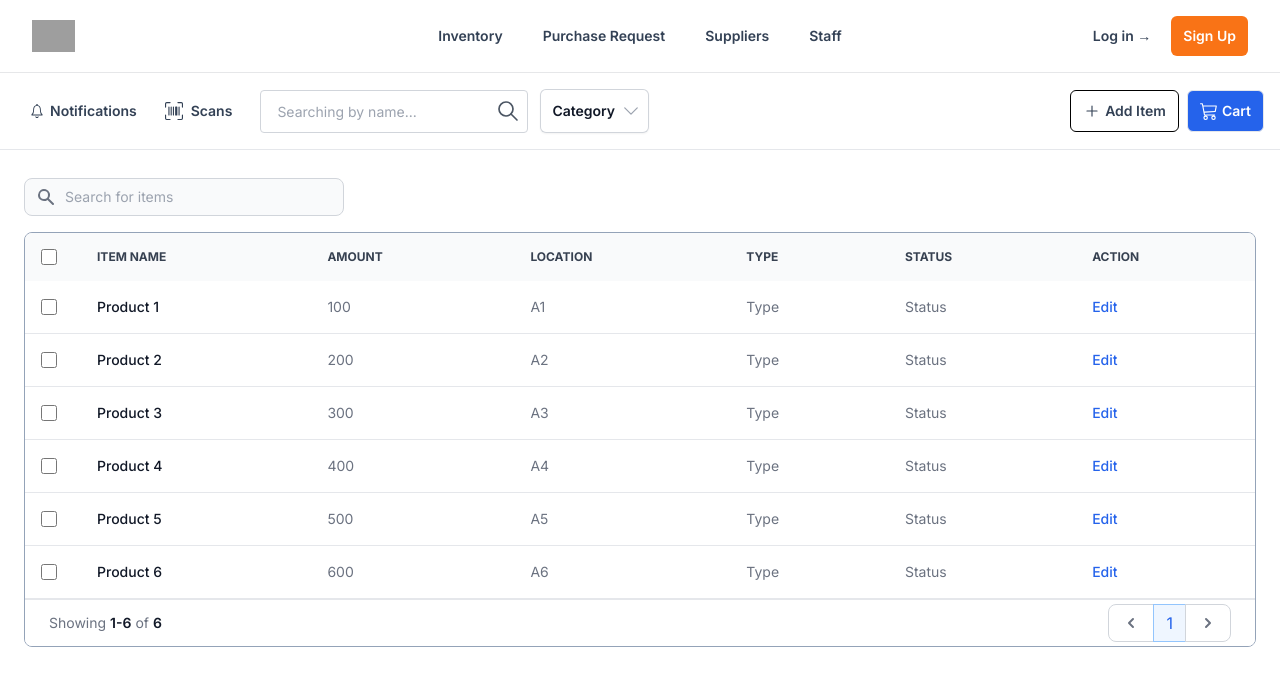
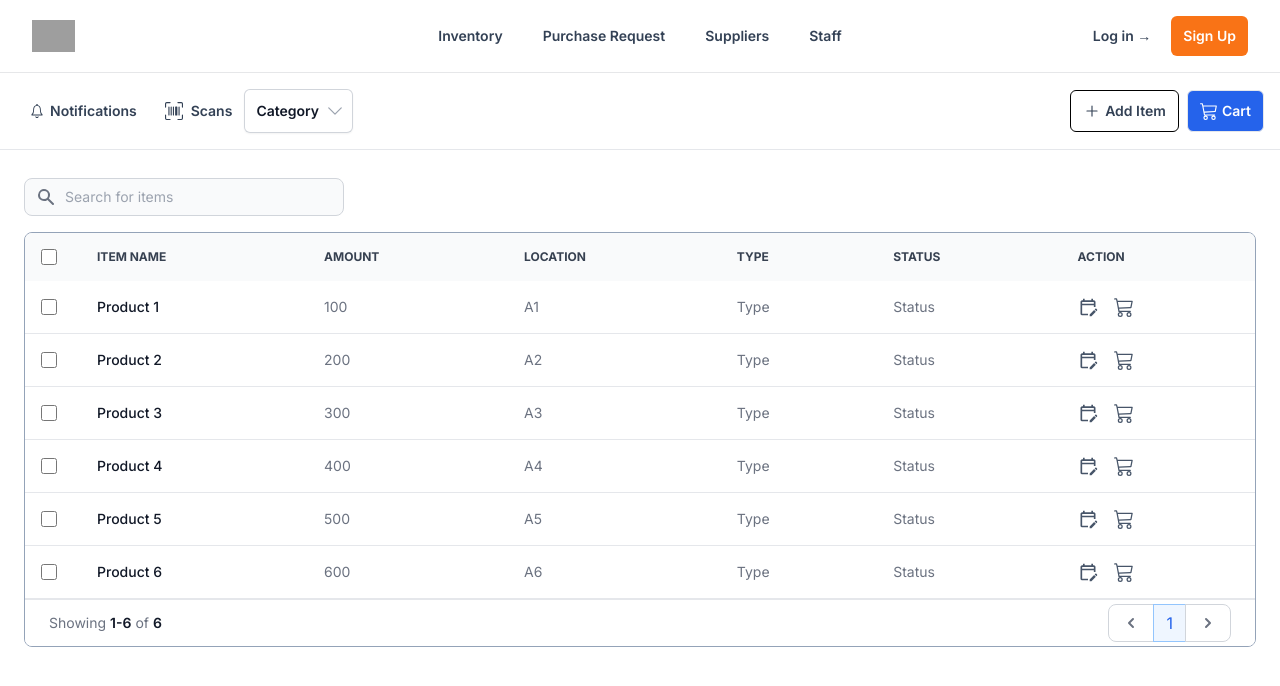
Before and after one commit to Team-Ventare/shim, a Next.js app: page /inventory in a window 1280 px wide. Shown: the top 686 px of the page. Built offline with nearby package versions, Linux system fonts and the light colour scheme; grey boxes are pictures that could not be loaded.

Commit message:
edit icons for inventory

```diff
--- a/app/inventory/page.tsx
+++ b/app/inventory/page.tsx
@@ -2,7 +2,6 @@
 
 import { IoIosNotificationsOutline } from "react-icons/io";
 import { MdOutlineEditCalendar } from "react-icons/md";
-import { CiShoppingCart } from "react-icons/ci";
 import { TiLocation } from "react-icons/ti";
 import { FaTruck } from "react-icons/fa";
 import { BsUpcScan, BsCart3 } from "react-icons/bs";
@@ -83,37 +82,6 @@ export default function Example() {
             <span>Scans</span>
           </button>
 
-          <div className="flex justify-start items-center px-3 relative ml-1">
-            <input
-              className="text-sm leading-none text-left text-gray-600 px-4 py-3 w-full border rounded border-gray-300  outline-none"
-              type="text"
-              placeholder={"Searching by " + categoryPill.toLowerCase() + "..."}
-              style={{ paddingRight: "2.5rem" }}
-            />
-            <svg
-              className="absolute right-5 z-10 cursor-pointer"
-              width={24}
-              height={24}
-              viewBox="0 0 24 24"
-              fill="none"
-              xmlns="http://www.w3.org/2000/svg"
-            >
-              <path
-                d="M10 17C13.866 17 17 13.866 17 10C17 6.13401 13.866 3 10 3C6.13401 3 3 6.13401 3 10C3 13.866 6.13401 17 10 17Z"
-                stroke="#4B5563"
-                strokeWidth="1.66667"
-                strokeLinecap="round"
-                strokeLinejoin="round"
-              />
-              <path
-                d="M21 21L15 15"
-                stroke="#4B5563"
-                strokeWidth="1.66667"
-                strokeLinecap="round"
-                strokeLinejoin="round"
-              />
-            </svg>
-          </div>
           <Menu as="div" className="relative inline-block text-left">
             <div>
               <Menu.Button className="inline-flex w-full justify-center gap-x-1.5 rounded-md bg-white p-3 text-sm font-semibold text-gray-900 shadow-sm ring-1 ring-inset ring-gray-300 hover:bg-gray-50">
@@ -249,12 +217,10 @@ export default function Example() {
                   <td className="px-6 py-4">Type</td>
                   <td className="px-6 py-4">Status</td>
                   <td className="px-6 py-4">
-                    <a
-                      href="#"
-                      className="font-medium text-blue-600 dark:text-blue-500 hover:underline"
-                    >
-                      Edit
-                    </a>
+                    <div className="flex flex-row space-x-4 w-auto">
+                      <MdOutlineEditCalendar className="text-xl cursor-pointer rounded-sm text-slate-600 hover:text-slate-900" />
+                      <BsCart3 className="text-xl cursor-pointer rounded-sm text-slate-600 hover:text-slate-900" />
+                    </div>
                   </td>
                 </tr>
               ))}
```
